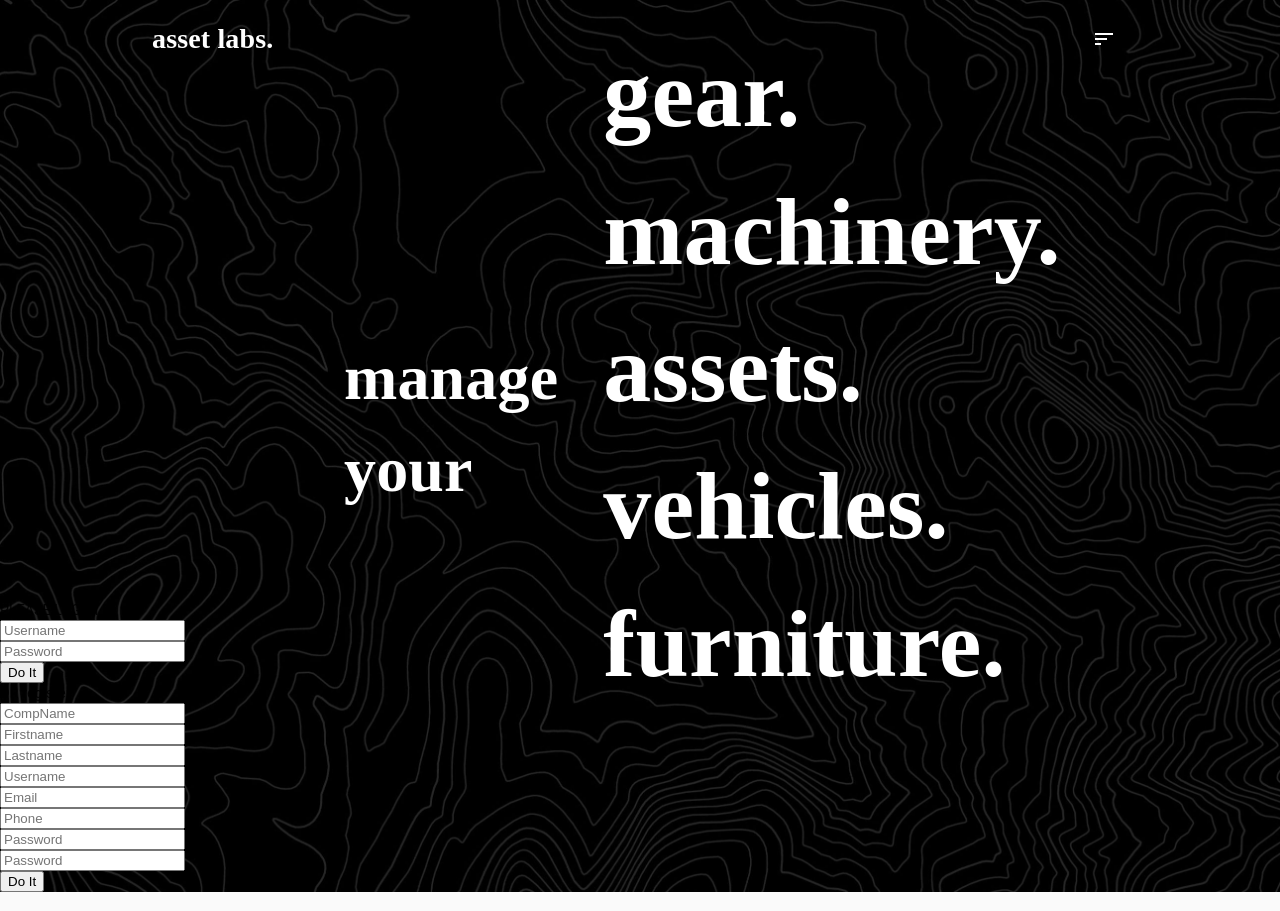
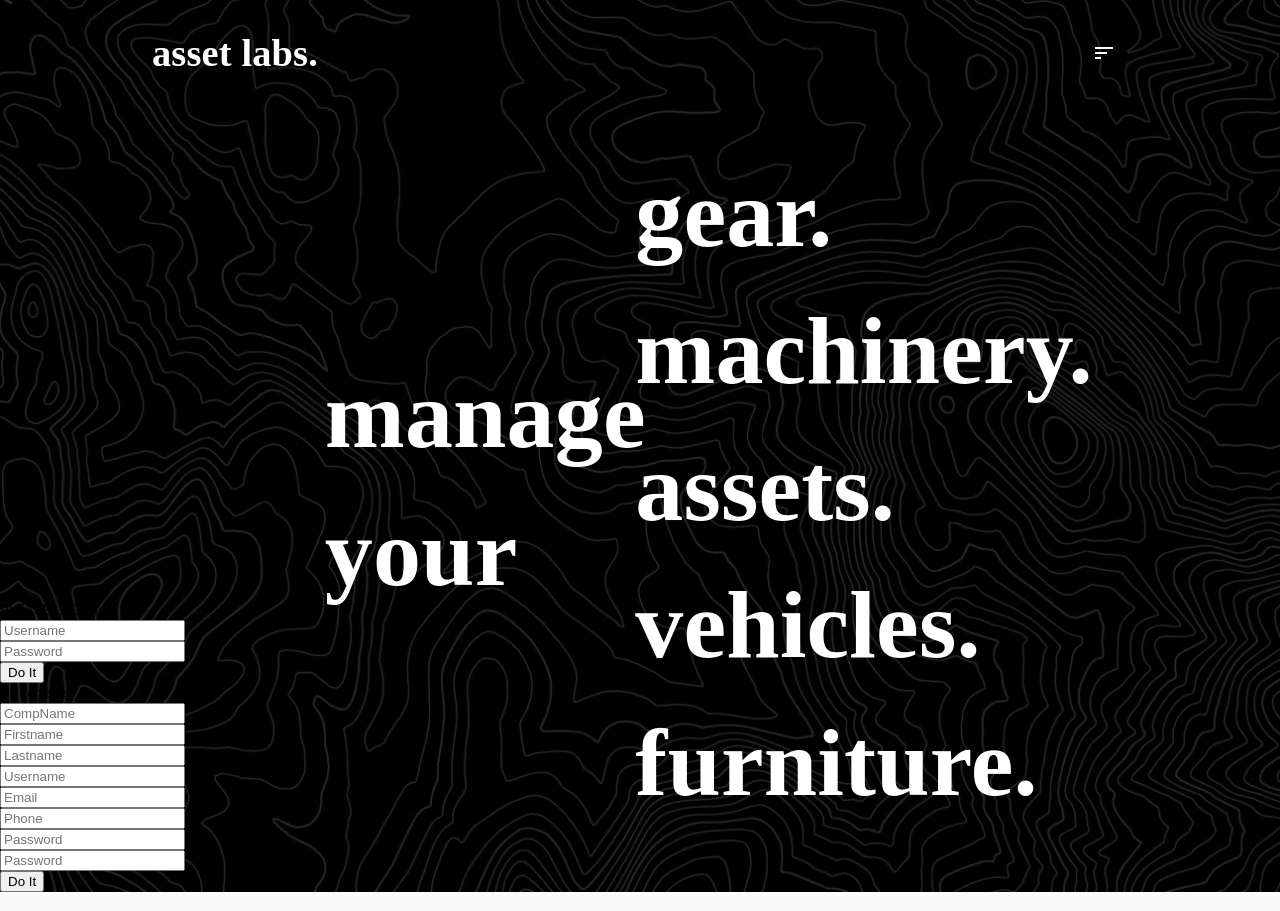
Before and after one commit to benigmatic/cop-4331-16, a React (Create React App) app in the folder frontend/: page / in a window 1280 px wide. Built offline with nearby package versions, Linux system fonts and the light colour scheme.

Commit message:
Adjusted Manage Yours and Asset Labs Alightment/Size

```diff
--- a/frontend/src/components/NavBar.js
+++ b/frontend/src/components/NavBar.js
@@ -20,6 +20,7 @@ const useStyles = makeStyles((theme) => ({
     },
     NavBarTitle: {
         flexGrow: '1',
+        fontSize: '2.4rem',
         fontFamily: "League Spartan",
         letterSpacing: '-0.4', /* Not working yet */
     },
@@ -34,7 +35,7 @@ const useStyles = makeStyles((theme) => ({
         // alignItems: 'center',
         color: 'white',
         fontFamily: "League Spartan",
-        fontSize: '2rem'
+        fontSize: '3rem'
     },
     pointsOfInterest: {
         color: 'white',
@@ -71,22 +72,23 @@ export default function NavBar() {
             </h1>
         </div>  */}
 
-      <div style={{ width: '30%', height: '11.5%' }}>
-        <Box display="flex" justifyContent="center" m={1} p={1} >
+      <div style={{ width: '35%', height: '14%' }}>
+        <Box display="flex" justifyContent="left" m={1} p={1} >
             <Box className={classes.manageYours} p={1} >
                 <h1>manage your</h1>
             </Box>
           </Box>
       </div>
 
-      <div style={{ width: '20%' }}>
+      <div style={{ width: '18%', height: '127%'}}>
          <Box display="flex" justifyContent="center" m={1} p={1} >
-            <Box p={1} className={classes.pointsOfInterest}>
-                <h1><br /> gear.
+            <Box className={classes.pointsOfInterest} p={1} >
+                <h1>
+                    <br /> gear.
                     <br /> machinery.
-                   <br /> assets.
-                   <br /> vehicles.
-                   <br /> furniture.
+                    <br /> assets.
+                    <br /> vehicles.
+                    <br /> furniture.
                 </h1>
             </Box>
          </Box>
```
